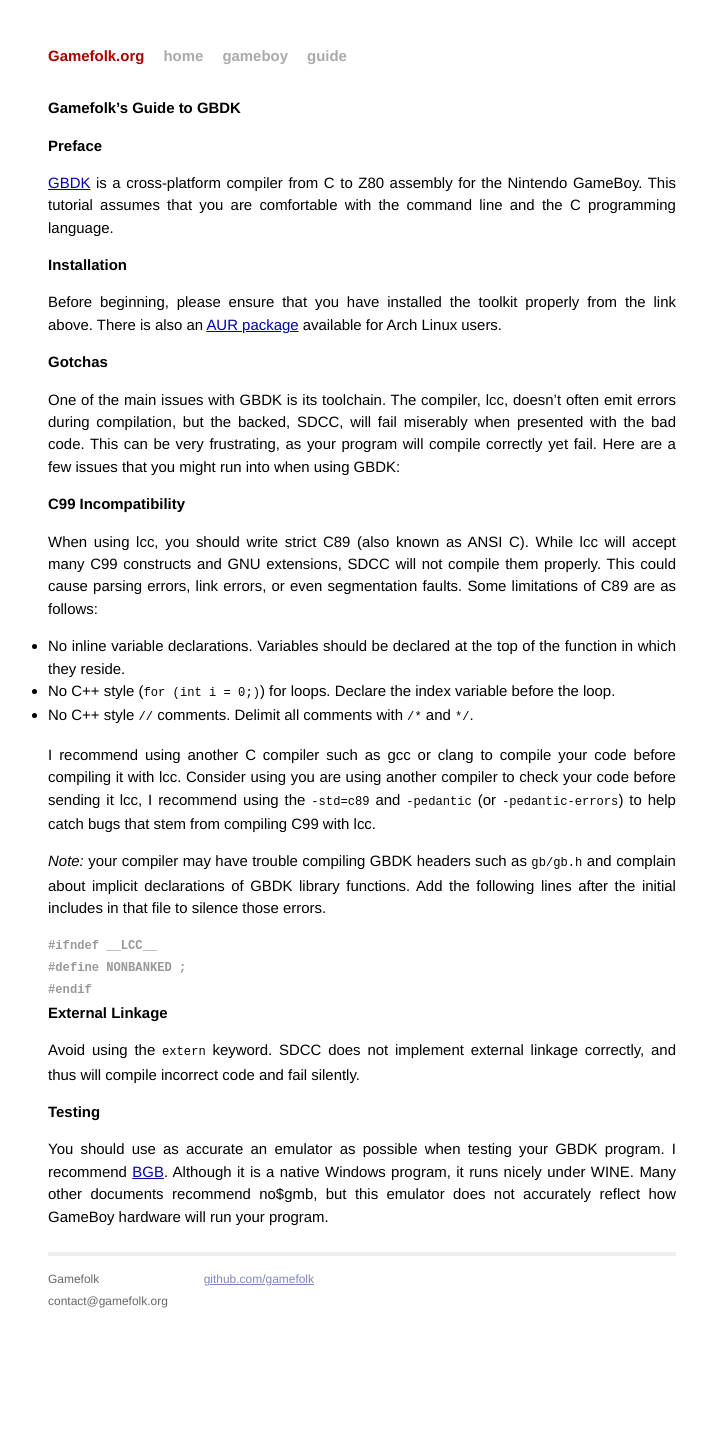
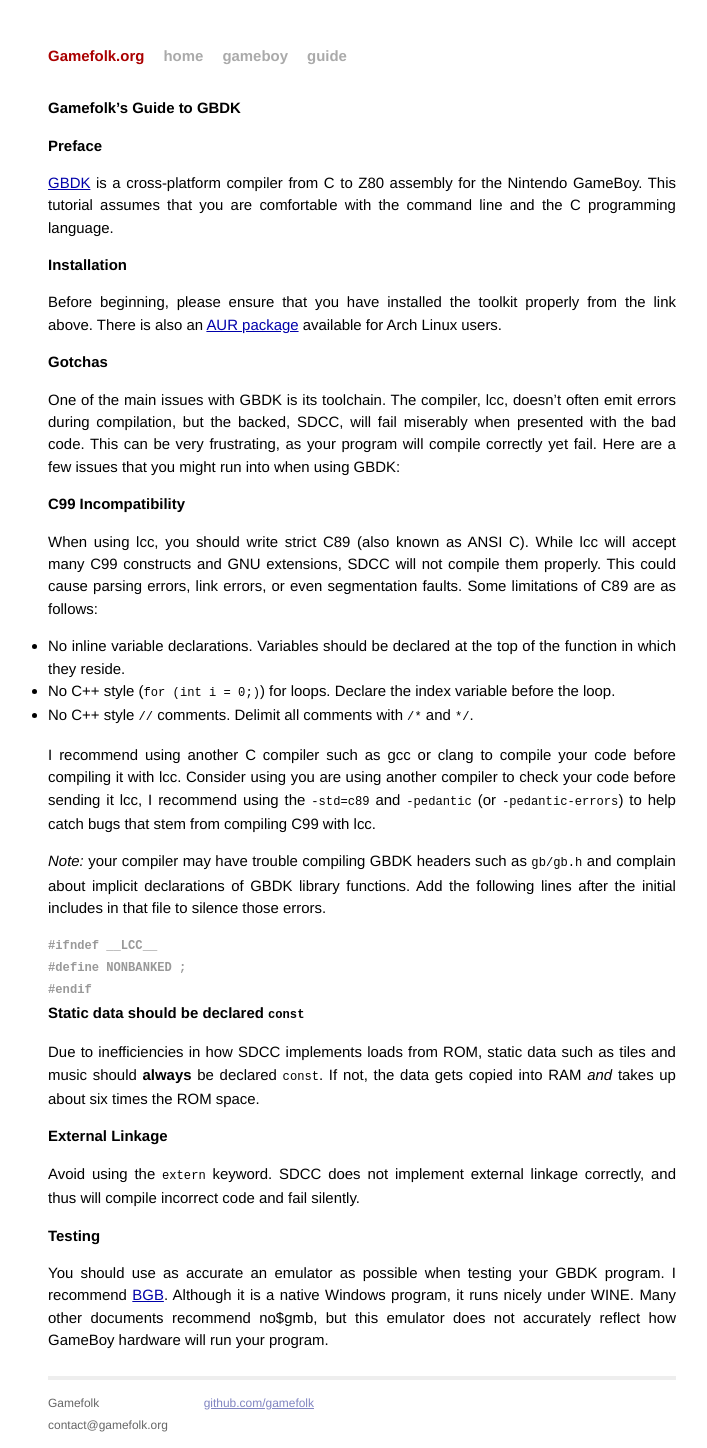
Before and after one commit to gamefolk/gamefolk.github.io, a Jekyll site: the page built from guide.md, in a window 1280 px wide. Shown: the whole page, without its empty margins (278-985 px from the left). Built offline with Jekyll 4.4.1, drawn with Linux system fonts in a browser that asks for light colours; Markdown is read by kramdown in place of the engine named in the settings; before the commit the page ends 1325 px from its top, so only the background shows below that.

Commit message:
add warning about static data

````diff
--- a/guide.md
+++ b/guide.md
@@ -53,6 +53,12 @@
 #endif
 ```
 
+### Static data should be declared `const`
+
+Due to inefficiencies in how SDCC implements loads from ROM, static data such as
+tiles and music should __always__ be declared `const`. If not, the data gets
+copied into RAM *and* takes up about six times the ROM space.
+
 ### External Linkage
 
 Avoid using the `extern` keyword. SDCC does not implement external linkage
````
